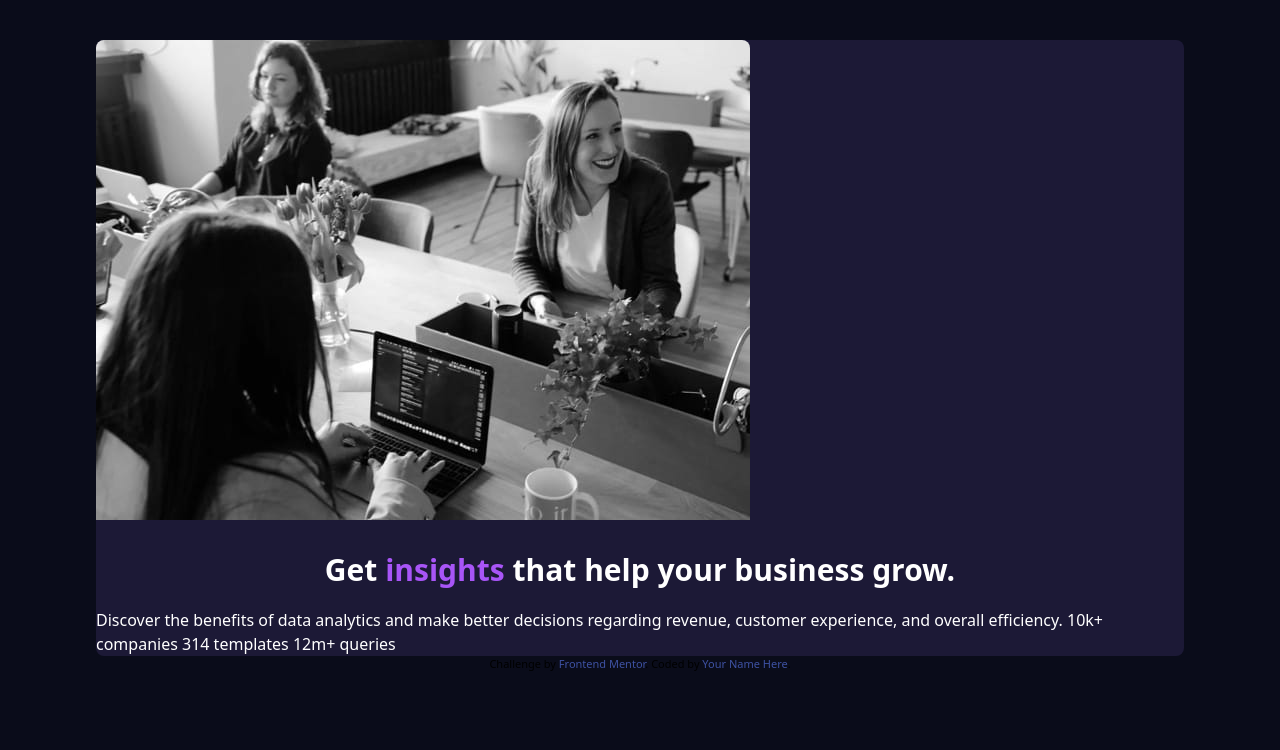
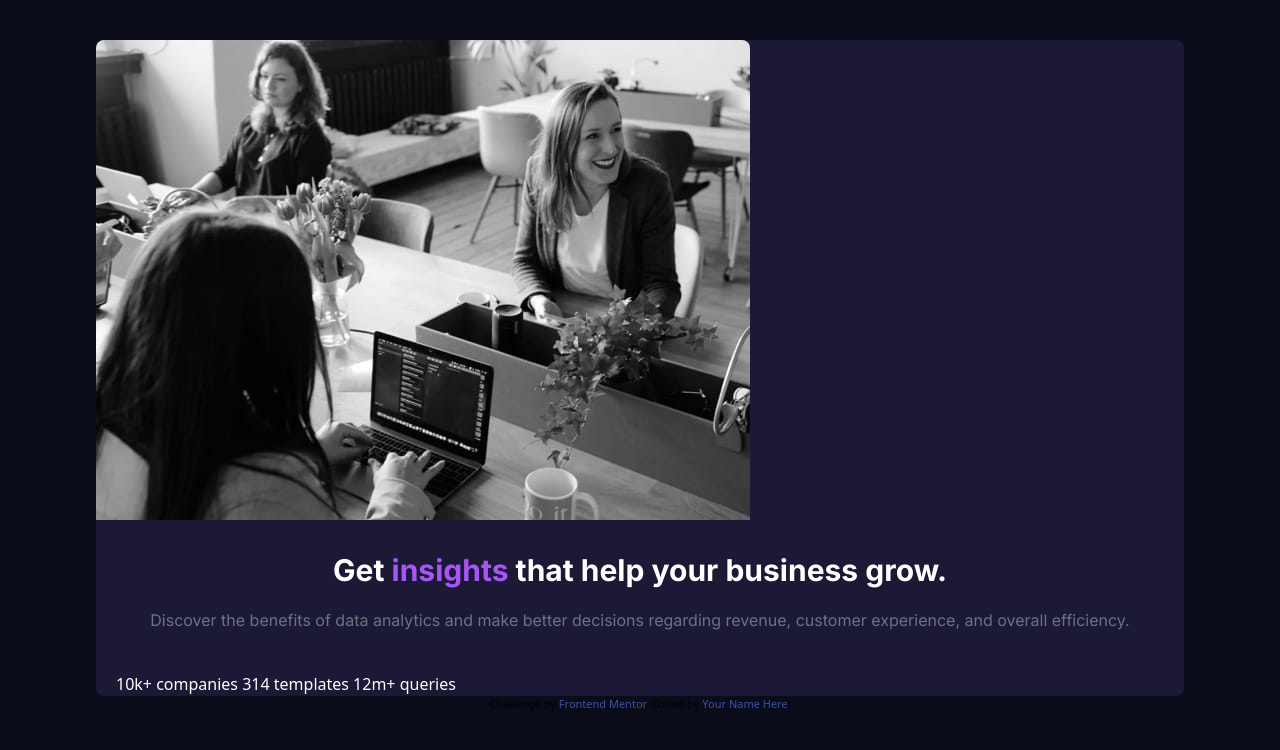
Before and after one commit to mocadev1/stats-preview-card-component-, a website built with Parcel: page index.html in a window 1280 px wide. Built offline with nearby package versions, Linux system fonts and the light colour scheme.

Commit message:
Main paragraph ready.

```diff
--- a/index.html
+++ b/index.html
@@ -33,18 +33,29 @@
       >
     </picture>
 
+    <!-- card-text -->
+    <div class="mx-5">
+
       <!-- main-heading -->
-
       <h3
-      class="text-3xl text-center font-inter font-bold px-3 py-5 mt-3"
+        class="text-3xl text-center font-inter font-bold py-5 mt-3"
       >
         Get <span class="text-purple-500">insights</span> that help your business grow.
       </h3>
+
+      <!-- main-paragraph -->
+      <p class="text-center font-inter mb-10 text-gray-500">
         Discover the benefits of data analytics and make better decisions regarding revenue, customer
         experience, and overall efficiency.
+      </p>
+
+
       10k+ companies
       314 templates
       12m+ queries
+
+    </div>
+
   </div>
 
 
--- a/tailwind.config.js
+++ b/tailwind.config.js
@@ -8,7 +8,7 @@ module.exports = {
         'soft-violet': '#9A5EBE'
       },
       fontFamily: {
-        'iter': ['Inter', 'sans-serif;'],
+        'inter': ['Inter', 'sans-serif;'],
         'deca': ['"Lexend Deca"', 'sans-serif']
       }
     },
```
Also changed, not shown: dist/index.html, 2 other files. Lines whose indentation alone changed are shown as unchanged.
